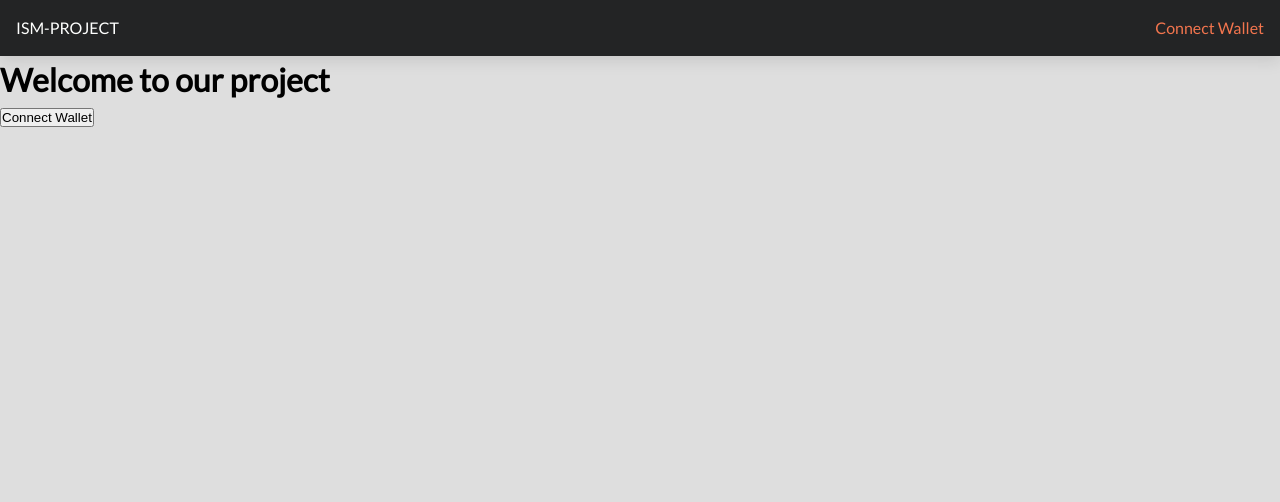
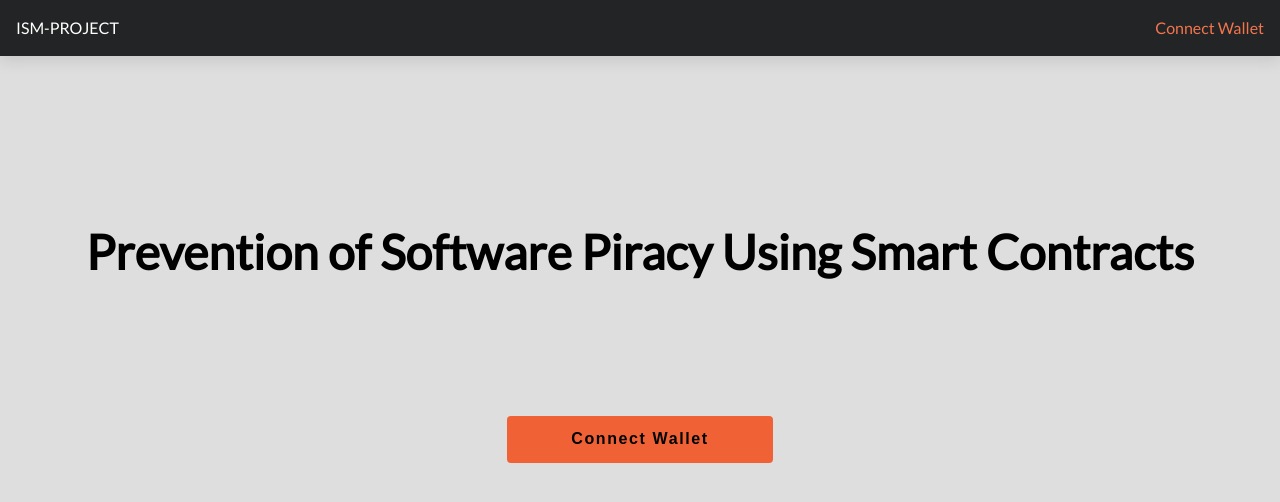
Before and after one commit to shaarangg/ism-project-frontend, a React (Create React App) app: page / in a window 1280 px wide. Shown: the top 502 px of the page. Built offline with nearby package versions, Linux system fonts and the light colour scheme; the HTML template or start-up script is replaced by a standard one.

Commit message:
feaT: Home styling

```diff
--- a/src/App.css
+++ b/src/App.css
@@ -218,3 +218,32 @@ label {
 .delete-btn:hover {
     background-color: var(--clr-red-dark);
 }
+.home-title {
+    font-size: 3rem;
+    text-align: center;
+    margin-top: 10rem;
+}
+.home-btn {
+    background-color: var(--highlight-color-dark);
+    color: black;
+    border: transparent;
+    border-radius: var(--radius);
+    cursor: pointer;
+    font-size: 1rem;
+    font-weight: bold;
+    letter-spacing: 0.1rem;
+    padding: 0.9rem 4rem;
+    margin-top: 3rem;
+    transition: var(--transition);
+    text-align: center;
+}
+.home-btn:hover {
+    background-color: var(--highlight-color-light);
+}
+.container {
+    display: flex;
+    justify-content: center;
+    align-items: center;
+    flex-flow: column;
+    gap: 5rem;
+}
--- a/src/components/NotConnected.jsx
+++ b/src/components/NotConnected.jsx
@@ -3,8 +3,10 @@ import { GlobalContext } from "../context";
 function NotConnected() {
     const { connectWallet } = GlobalContext();
     return (
-        <div>
-            <button onClick={connectWallet}>Connect Wallet</button>
+        <div className="home-container">
+            <button className="home-btn" onClick={connectWallet}>
+                Connect Wallet
+            </button>
         </div>
     );
 }
--- a/src/pages/Home.jsx
+++ b/src/pages/Home.jsx
@@ -11,7 +11,9 @@ function Home() {
     return (
         <div className="App">
             <div className="container">
-                <h1>Welcome to our project</h1>
+                <h1 className="home-title">
+                    Prevention of Software Piracy Using Smart Contracts
+                </h1>
                 {!currentAccount && <NotConnected />}
                 {currentAccount && <Connected />}
             </div>
```
